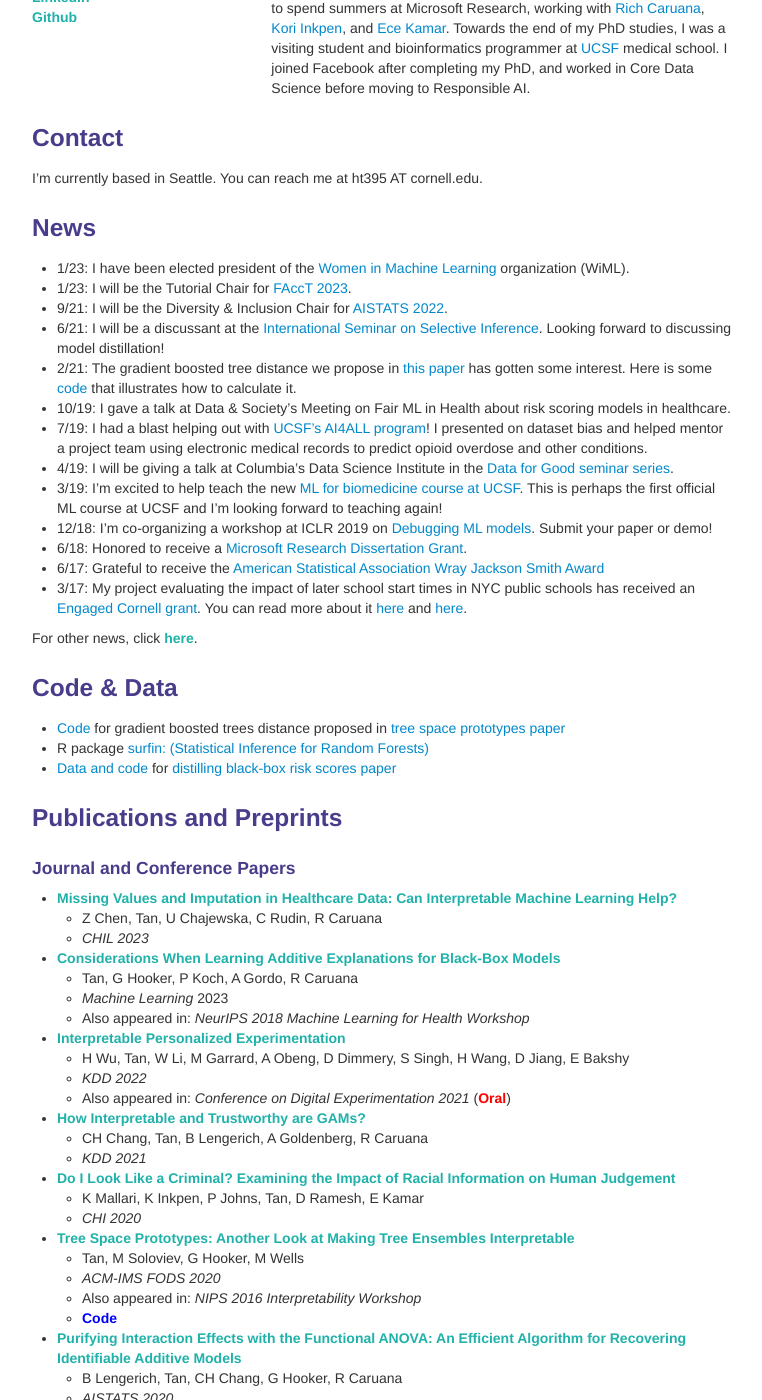
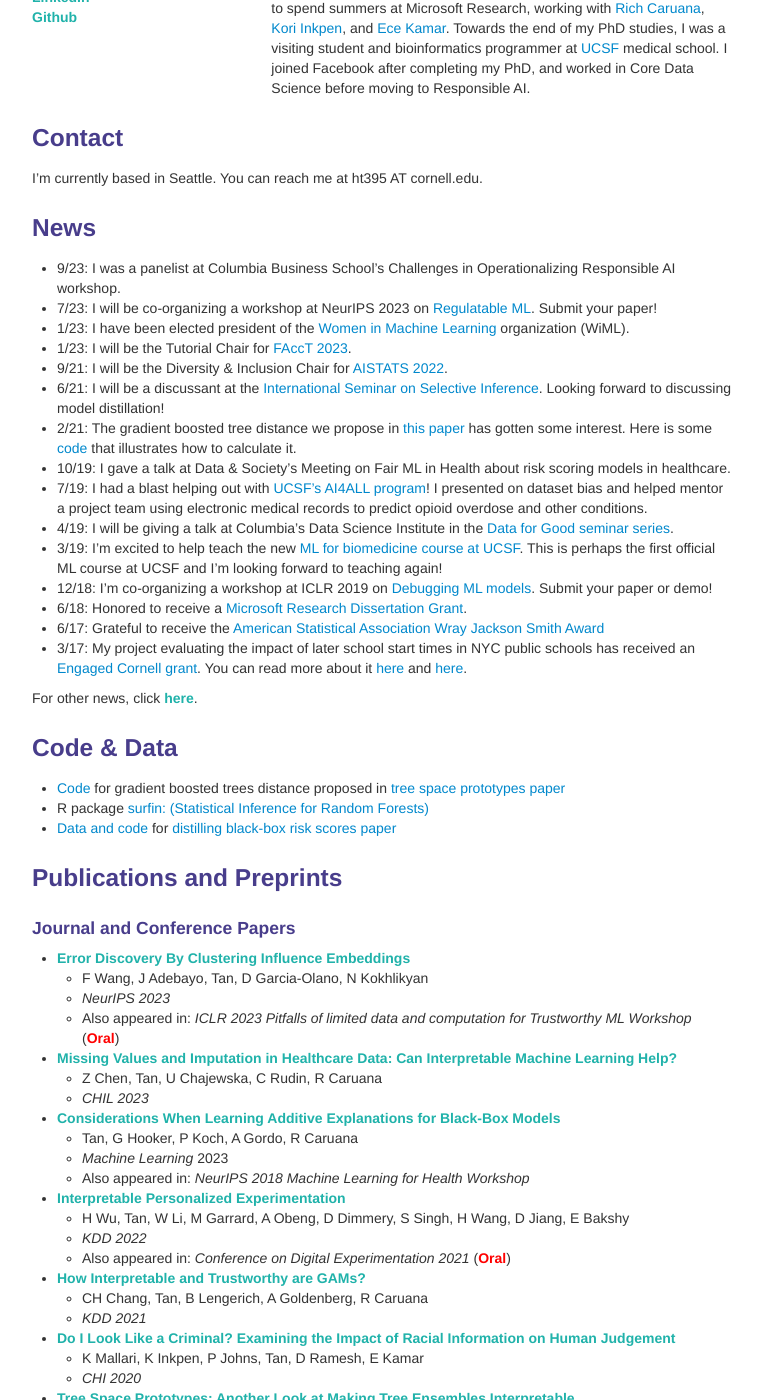
Before and after one commit to shftan/shftan.github.io, a Jekyll site: the page built from index.md, in a window 1280 px wide and 1400 px high, scrolled down 324 px. Shown: the whole window, without its empty margins (258-1020 px from the left). Built offline with Jekyll 4.4.1, drawn with Linux system fonts in a browser that asks for light colours; some of the changed text lies outside the part shown.

Commit message:
Update index.md

```diff
--- a/index.md
+++ b/index.md
@@ -32,6 +32,8 @@ I'm currently based in Seattle. You can reach me at ht395 AT cornell.edu.
 
 <div class="row-fluid" id="news"><h3>News</h3>
 </div>
+- 9/23: I was a panelist at Columbia Business School's Challenges in Operationalizing Responsible AI workshop.
+- 7/23: I will be co-organizing a workshop at NeurIPS 2023 on [Regulatable ML](https://regulatableml.github.io/). Submit your paper!
 - 1/23: I have been elected president of the [Women in Machine Learning](https://wimlworkshop.org) organization (WiML).
 - 1/23: I will be the Tutorial Chair for [FAccT 2023](https://facctconference.org/2023/index.html).
 - 9/21: I will be the Diversity & Inclusion Chair for [AISTATS 2022](http://aistats.org/aistats2022/).
@@ -57,6 +59,10 @@ For other news, click <a class="paper" href="oldernews.html">here</a>.
 <div class="row-fluid" id="publications"><h3>Publications and Preprints</h3>
 </div>
 <h4>Journal and Conference Papers</h4>
+- <span class="paper">Error Discovery By Clustering Influence Embeddings</span>
+   - F Wang, J Adebayo, Tan, D Garcia-Olano, N Kokhlikyan
+   - _NeurIPS 2023_
+   - Also appeared in: _ICLR 2023 Pitfalls of limited data and computation for Trustworthy ML Workshop_ (<span class="highlight">Oral</span>)
 - <span class="paper">Missing Values and Imputation in Healthcare Data: Can Interpretable Machine Learning Help?</span>
    - Z Chen, Tan, U Chajewska, C Rudin, R Caruana
    - _CHIL 2023_
@@ -105,10 +111,6 @@ For other news, click <a class="paper" href="oldernews.html">here</a>.
    - Press releases: [University of Iowa](http://www.newswise.com/articles/the-power-of-film), [Harmony Institute](https://harmonylabs.org/gasland)
 
 <h4>Preprints</h4>
-- <span class="paper">Error Discovery By Clustering Influence Embeddings</span>
-   - F Wang, J Adebayo, Tan, D Garcia-Olano, N Kokhlikyan
-   - Under review
-   - Preliminary version in _ICLR 2023 Pitfalls of limited data and computation for Trustworthy ML Workshop_ (<span class="highlight">Oral</span>)
 - <a class="paper" href="https://arxiv.org/abs/2206.04907">Efficient Heterogeneous Treatment Effect Estimation With Multiple Experiments and Multiple Outcomes</a>
    - L Yao, C Lo, I Nir, Tan, A Evnine, A Lerer, A Peysakhovich
    - Under review
@@ -144,6 +146,7 @@ For older publications and posters, click <a class="paper" href="olderpublicatio
   - Workshops: [Fair ML for Health](https://www.fairmlforhealth.com/), [Human-Centric Machine Learning](https://sites.google.com/view/hcml-2019), [Machine Learning for Health](https://ml4health.github.io/2019/), [Human In the Loop Learning](https://sites.google.com/view/hill2019/home), [Safe ML](https://sites.google.com/view/safeml-iclr2019/home), [Computer Vision for Agriculture](https://www.cv4gc.org/cv4a2020/), [Algorithmic Fairness through the Lens of Causality and Interpretability](https://www.afciworkshop.org/), [AI for Public Health Workshop](https://aiforpublichealth.github.io/), [Human in the Loop Learning](https://www.icml-hill.com/), [Algorithmic Fairness through the Lens of Causality and Robustness](https://www.afciworkshop.org/),
   - Programs: <a href="http://www.dssgfellowship.org/">Data Science for Social Good</a>
 - Co-organizer:
+  - NeurIPS 2023 Workshop ["Regulatable ML"](https://regulatableml.github.io/) (together with Himabindu Lakkaraju, Jiaqi Ma, Chirag Agarwal)
   - Tutorial Chair, [FAccT 2023](https://facctconference.org/2023/) (together with Sina Fazelpour, Angela Zhou)
   - Diversity & Inclusion Chair, [AISTATS 2022](http://aistats.org/aistats2022/) (together with Pablo Samuel Castro)
   - [Trustworthy ML Initiative](https://www.trustworthyml.org/) (together with Himabindu Lakkaraju, Sara Hooker, Subhabrata Majumdar, Chhavi Yadav, Chirag Agarwal, Jaydeep Borkar, Marta Lemanczyk, Haohan Wang)
```
